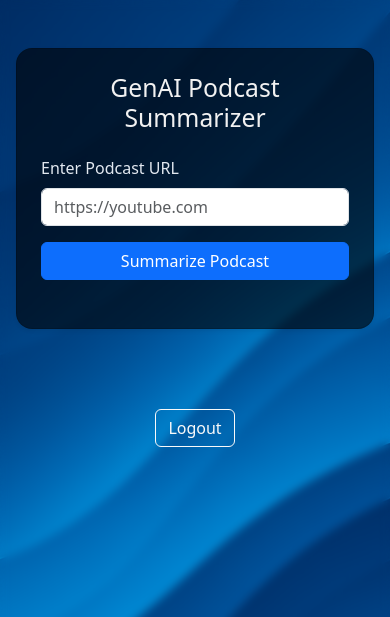
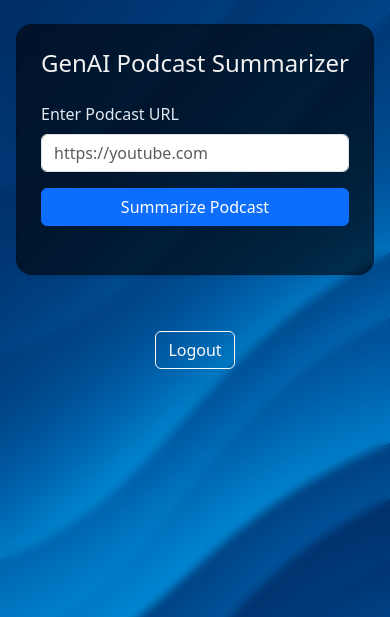
Before and after one commit to mahir1101/GenAI-Podcast-Summarizer, a Flask app: page / in a window 390 px wide. Shown: the top 617 px of the page. Run offline with Flask 3, Linux system fonts and the light colour scheme; the visitor is signed in with stand-in values (Sample User, id 1).

Commit message:
Update index.html

```diff
--- a/templates/index.html
+++ b/templates/index.html
@@ -65,12 +65,25 @@
             padding-left: 1rem;
             padding-right: 1rem;
         }
+
+        /* Mobile tweaks */
+        @media (max-width: 576px) {
+            h2 {
+                font-size: 1.5rem;
+            }
+            .fullscreen-btn {
+                font-size: 1.1rem;
+            }
+            pre {
+                font-size: 0.9rem;
+            }
+        }
     </style>
 </head>
 <body>
-    <div class="container py-5">
+    <div class="container py-4">
         <div class="row justify-content-center">
-            <div class="col-12 col-md-10 col-lg-8">
+            <div class="col-12 col-sm-11 col-md-10 col-lg-8">
                 <div class="card shadow-sm p-4">
                     <h2 class="mb-4 text-center">GenAI Podcast Summarizer</h2>
                     <form id="summarizeForm">
```
